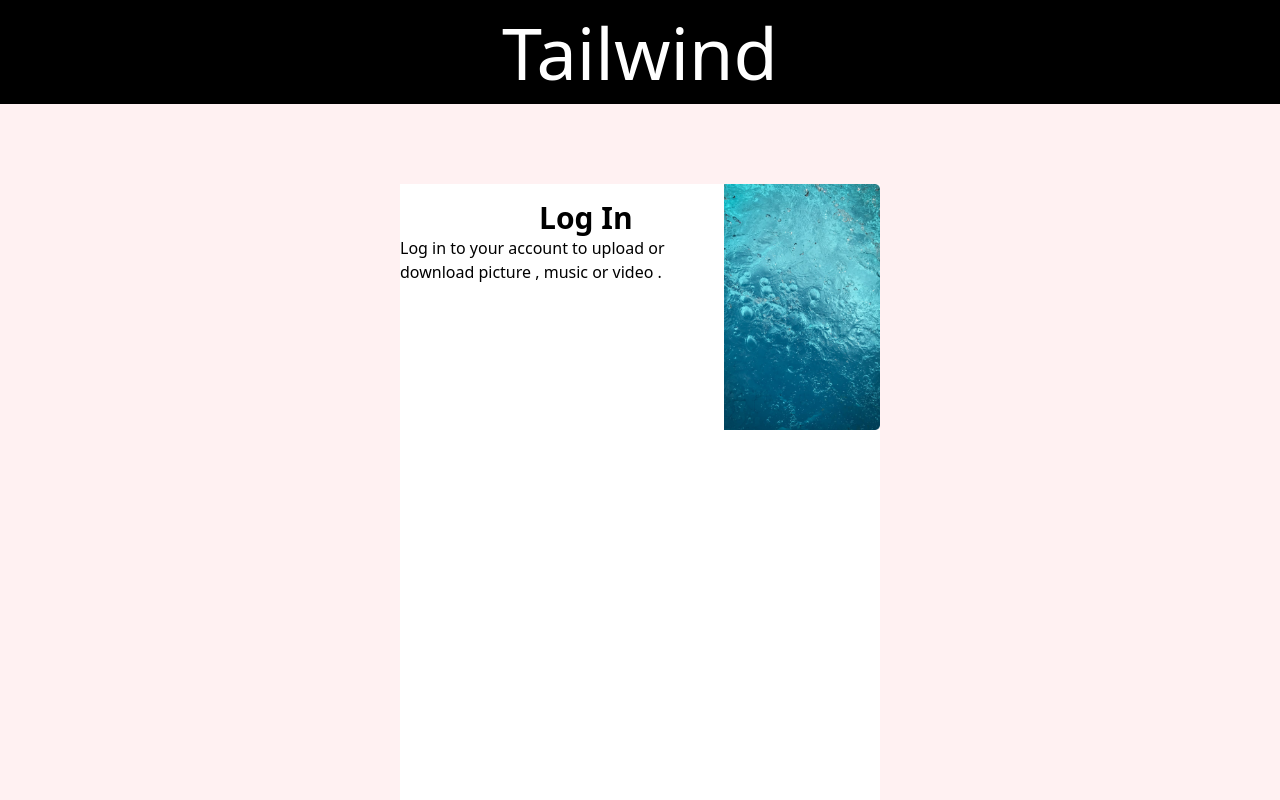
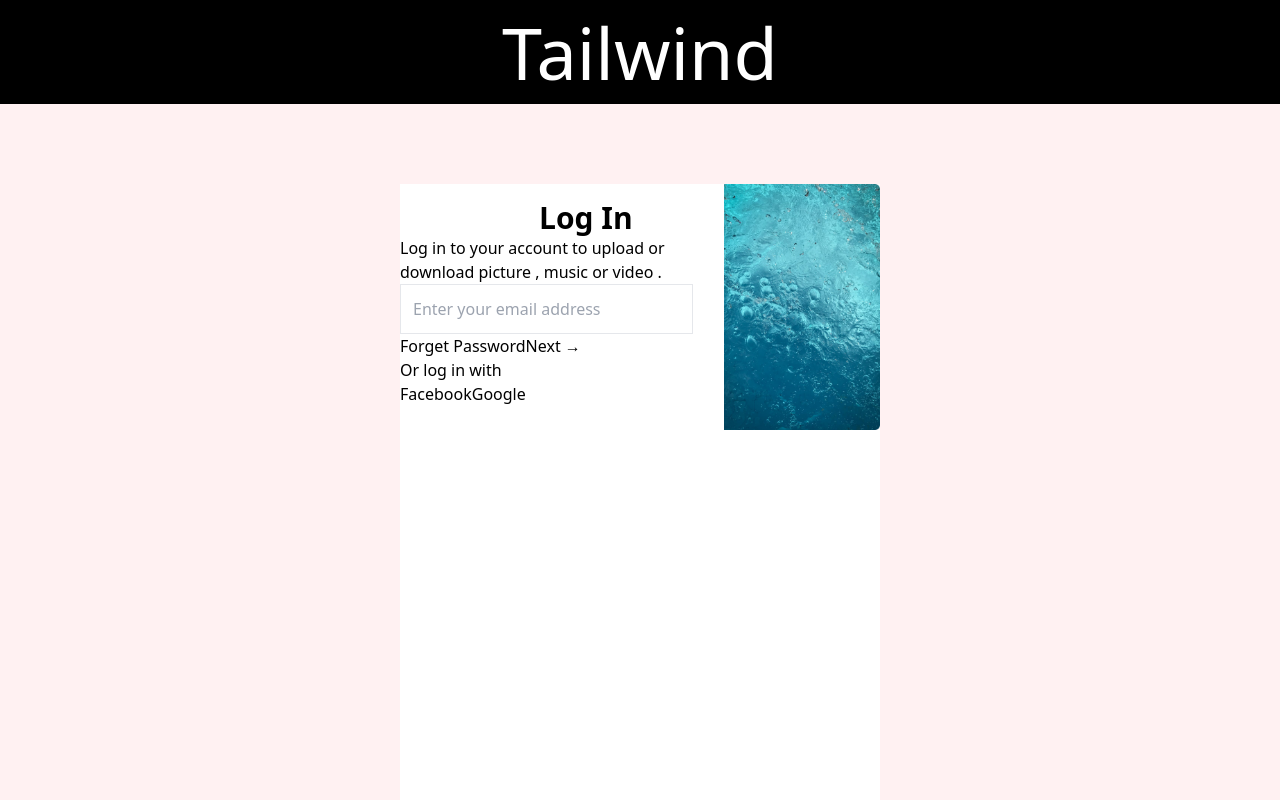
Before and after one commit to kunwarabhi7/tailwind, a Next.js app: page /login in a window 1280 px wide. Shown: the top 800 px of the page. Built offline with nearby package versions, Linux system fonts and the light colour scheme.

Commit message:
setup project

```diff
--- a/pages/login.jsx
+++ b/pages/login.jsx
@@ -7,6 +7,16 @@
 <div>
     <h1 className='text-center pt-4 pl-12 text-3xl font-bold'>Log In</h1>
     <p>Log in to your account to upload or download picture , music or video .</p>
+    <input type="text" className=' border-gray-200 border p-3 pr-12' placeholder='Enter your email address' />
+    <div>
+        <button>Forget Password</button>
+        <button>Next 	&#8594;</button>
+    </div>
+    <button>Or log in with</button>
+    <div>
+        <button>Facebook</button>
+        <button>Google</button>
+    </div>
 </div>
 <div className='w-64 h-screen'>
     <Image src={bgImage} />
```
